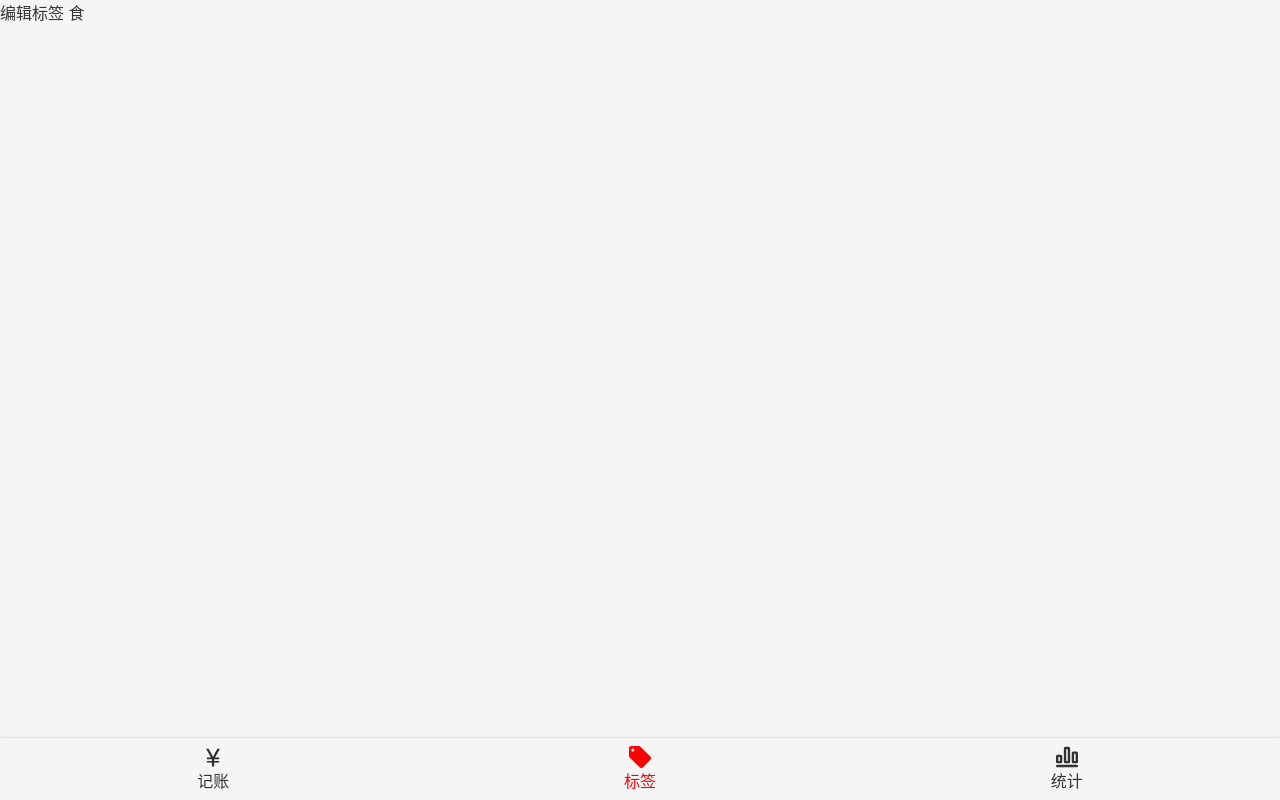
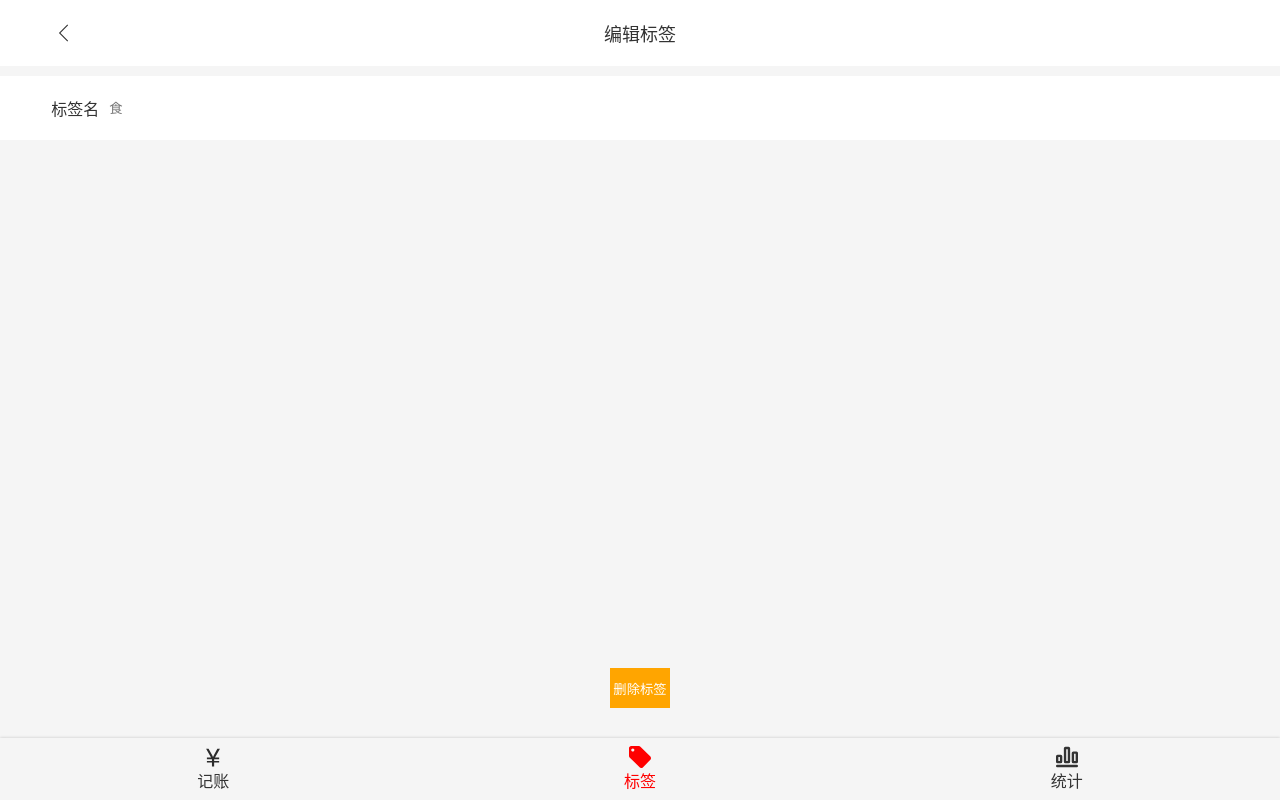
Before and after one commit to YaoChengjian/morney, a Vue app: page /#/labels/edit/1 in a window 1280 px wide. Built offline with nearby package versions, Linux system fonts and the light colour scheme.

Commit message:
完成了记账项目

```diff
--- a/src/components/Money/Types.vue
+++ b/src/components/Money/Types.vue
@@ -1,7 +1,13 @@
 <template>
   <ul class="types">
-    <li :class="{selected:value==='-'}" @click="selectType('-')">支出</li>
-    <li :class="{selected:value==='+'}" @click="selectType('+')">收入</li>
+    <li
+      :class="{[`${classPrefix}-item`]:classPrefix,selected:value==='-'}"
+      @click="selectType('-')"
+    >支出</li>
+    <li
+      :class="{[`${classPrefix}-item`]:classPrefix,selected:value==='+'}"
+      @click="selectType('+')"
+    >收入</li>
   </ul>
 </template>
 
@@ -11,6 +17,7 @@ import { Component, Prop, Watch } from "vue-property-decorator";
 @Component
 export default class Types extends Vue {
   @Prop(String) value!: string;
+  @Prop(String) classPrefix?: string;
   selectType(type: string) {
     if (type !== "-" && type !== "+") {
       throw new Error("type is unknown");
--- a/src/views/EditLabel.vue
+++ b/src/views/EditLabel.vue
@@ -1,7 +1,22 @@
 <template>
-  <Layout>
-    编辑标签
-    {{content}}
+  <Layout contentClass="labelAll">
+    <div class="navBar">
+      <router-link to="/labels">
+        <Icon name="#left" class="left"></Icon>
+      </router-link>
+      <span>编辑标签</span>
+    </div>
+    <div>
+      <label class="tagName">
+        <span>标签名</span>
+        <input type="text" :placeholder="`${content}`" v-model="value" @change="changeDate" />
+      </label>
+    </div>
+    <div class="deleteTag">
+      <router-link to="/labels">
+        <button @click="deleteTag">删除标签</button>
+      </router-link>
+    </div>
   </Layout>
 </template>
 
@@ -12,13 +27,81 @@ import { Component } from "vue-property-decorator";
 @Component
 export default class EditLabel extends Vue {
   content = "";
+  value = "";
+  id = "";
   created() {
     const id = this.$route.params.id;
     this.content = objTag.loading()[id];
-    console.log(objTag.loading()[id]);
+    this.id = id;
+  }
+  changeDate() {
+    const getTag = JSON.parse(window.localStorage.getItem("getTag")!);
+    getTag[this.id] = this.value;
+    window.localStorage.setItem("getTag", JSON.stringify([...getTag]));
+  }
+  deleteTag() {
+    const getTag = JSON.parse(window.localStorage.getItem("getTag")!);
+    getTag.splice(this.id, 1);
+    window.localStorage.setItem("getTag", JSON.stringify([...getTag]));
   }
 }
 </script>
 
+
+<style lang="scss">
+.labelAll {
+  display: flex;
+  flex-direction: column;
+}
+</style>
 <style lang="scss" scoped>
+.navBar {
+  background: white;
+  font-size: 18px;
+  display: flex;
+  justify-content: center;
+  align-content: center;
+  position: relative;
+  padding: 20px 0;
+  .left {
+    position: absolute;
+    top: 50%;
+    left: 4%;
+    transform: translateY(-50%);
+  }
+  svg {
+    width: 25px;
+    height: 25px;
+  }
+}
+.tagName {
+  display: flex;
+  background: white;
+  margin-top: 10px;
+  padding: 20px 0 20px 4%;
+  span {
+    padding-right: 10px;
+  }
+  input {
+    border: none;
+    outline: none;
+    flex-grow: 1;
+  }
+}
+.deleteTag {
+  flex-grow: 1;
+  display: flex;
+  flex-direction: column;
+  align-items: center;
+  justify-content: flex-end;
+  padding-bottom: 30px;
+  button {
+    border: none;
+    outline: none;
+    width: 60px;
+    height: 40px;
+    background: orange;
+    color: white;
+  }
+}
 </style>
--- a/src/views/Money.vue
+++ b/src/views/Money.vue
@@ -57,7 +57,13 @@ export default class Money extends Vue {
 
   saveRecord() {
     const record2 = JSON.parse(JSON.stringify(this.record));
-    record2.createdAt = new Date();
+    record2.createdAt =
+      new Date().getFullYear() +
+      "年" +
+      (new Date().getMonth() + 1) +
+      "月" +
+      new Date().getDate() +
+      "日";
     this.recordList.push(record2);
   }
   @Watch("recordList")
--- a/src/views/Statistics.vue
+++ b/src/views/Statistics.vue
@@ -1,9 +1,77 @@
 <template>
-  <Layout>statistics</Layout>
+  <Layout>
+    <Types classPrefix="xxx" :value.sync="yyy" />
+    <div>
+      <ul class="bookKeep">
+        <li v-for="item in yyy === '-' ? dataOutput:dataIncome" :key="item.value">
+          <div class="timeMoney">
+            <span>{{item.createdAt}}</span>
+            <span>{{item.amount + '元'}}</span>
+          </div>
+          <div class="detailed">
+            <span>{{item.tags.toString() === '' ? "用户没有勾选":item.tags.toString()}}</span>
+            <span>{{item.notes}}</span>
+          </div>
+        </li>
+      </ul>
+    </div>
+  </Layout>
 </template>
 
-<script>
-export default {};
+<script lang="ts">
+import Types from "@/components/Money/Types.vue";
+import Vue from "vue";
+import { Component } from "vue-property-decorator";
+@Component({
+  components: { Types }
+})
+export default class Statistics extends Vue {
+  yyy = "-";
+  dataOutput: string[] = [];
+  dataIncome: string[] = [];
+  created() {
+    console.log(this.yyy);
+    const dataSoure = JSON.parse(window.localStorage.getItem("recordList")!);
+    this.dataOutput = dataSoure.filter(item => {
+      return item.type === "-";
+    });
+    this.dataIncome = dataSoure.filter(item => {
+      return item.type === "+";
+    });
+  }
+}
 </script>
 
-<style lang="scss"></style>
+<style lang="scss" scoped>
+::v-deep .xxx-item {
+  background: white;
+  &.selected {
+    background: #c4c4c4;
+    &::before {
+      display: none;
+    }
+  }
+}
+
+.bookKeep {
+  padding: 5px 20px;
+  margin-top: 10px;
+  background: white;
+  li {
+    margin-bottom: 5px;
+  }
+  .timeMoney {
+    display: flex;
+    justify-content: space-between;
+    align-items: center;
+    border-bottom: 1px solid #ccc;
+    padding: 5px 0;
+  }
+  .detailed {
+    display: flex;
+    justify-content: space-between;
+    align-items: center;
+    margin-top: 5px;
+  }
+}
+</style>
```
Also changed, not shown: src/assets/icons/left.svg (added).
